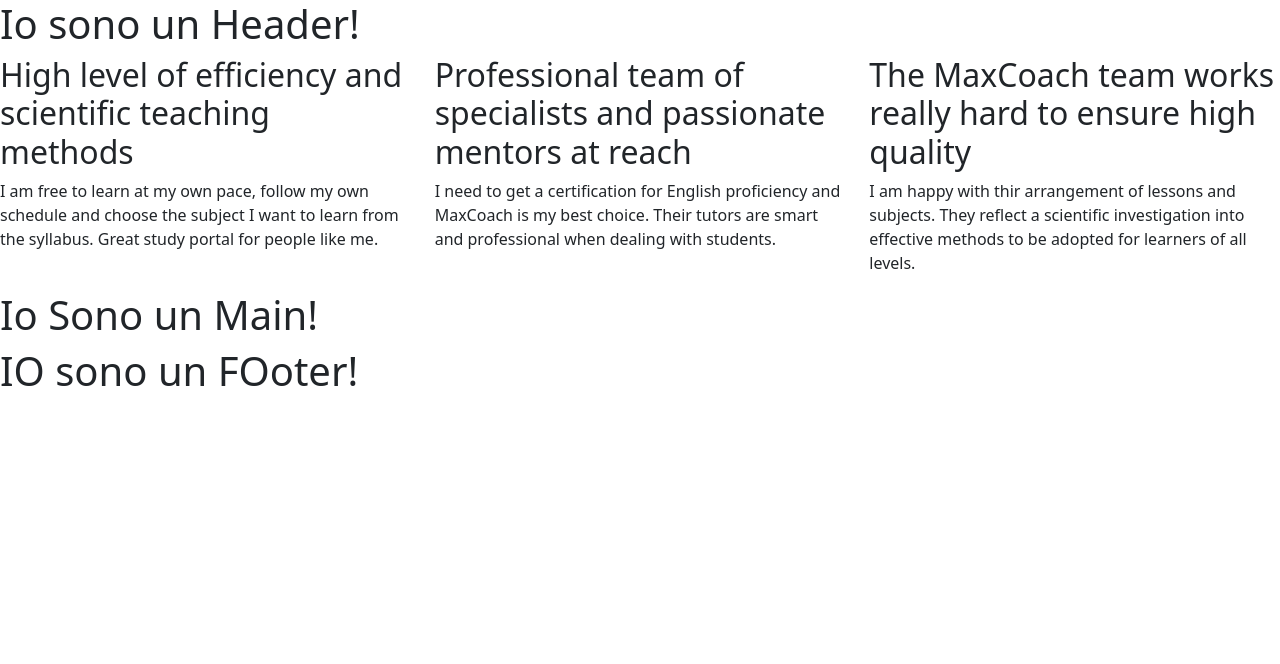
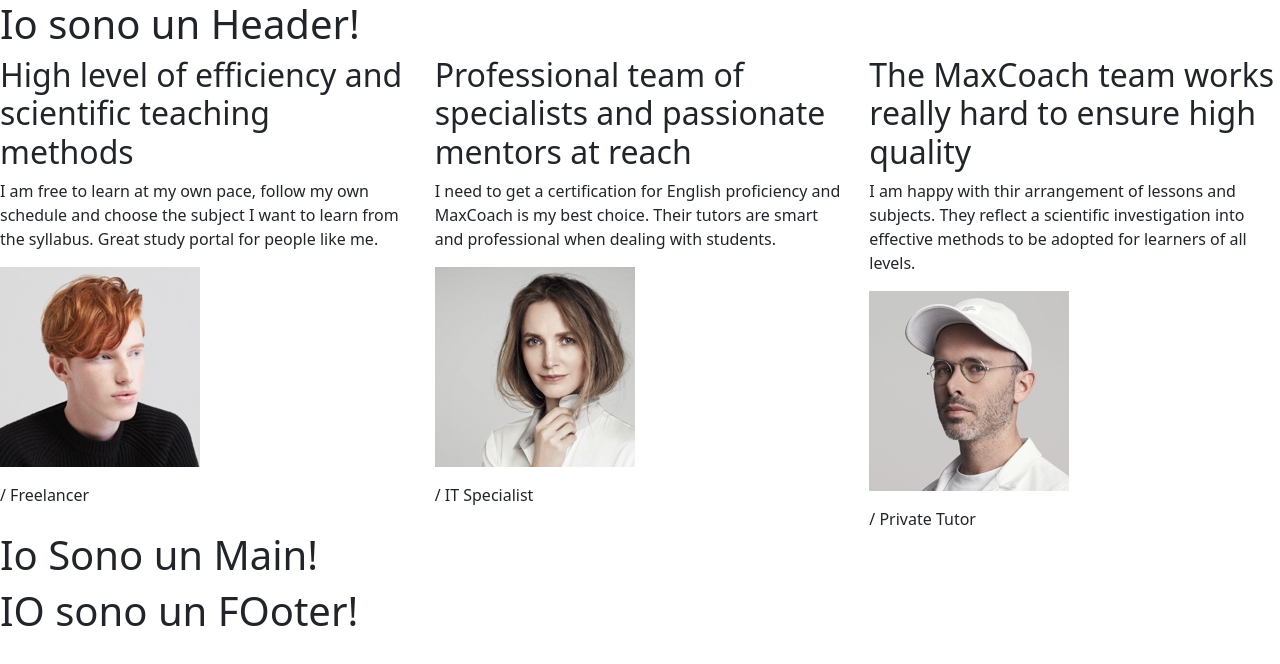
Before and after one commit to GencoMattia/proj-html-vuejs, a Vue app: page / in a window 1280 px wide. Shown: the top 664 px of the page. Built offline with nearby package versions, Linux system fonts and the light colour scheme.

Commit message:
added card.occupation

```diff
--- a/src/components/MainTopLearners.vue
+++ b/src/components/MainTopLearners.vue
@@ -33,12 +33,18 @@
                 },
             ]
         };
+    },
+
+    methods: {
+        getImagePath: function(img) {
+            return new URL(`../assets/img/${img}`, import.meta.url).href;
+        }
     }
 };
 </script>
 
 <template>
-    <section class="testimonials row flex-nowrap overflow-hidden">
+    <section class="testimonials row flex-nowrap overflow-hidden align-items-stretch">
         <article v-for="(card, index) in learnersList" :key="index" class="testimonal-card col-4">
             <div class="card-content">
                 <h2>
@@ -49,7 +55,12 @@
                 </p>
             </div>
             <div class="card-profile">
-
+                <figure class="testimonial-picture">
+                    <img :src="getImagePath(card.avatar)" :alt="`{{ card.name }}-img`">
+                </figure>
+                <div class="testimonial-occupation">
+                    / {{ card.occupation }}
+                </div>
             </div>
         </article>
     </section>
```
